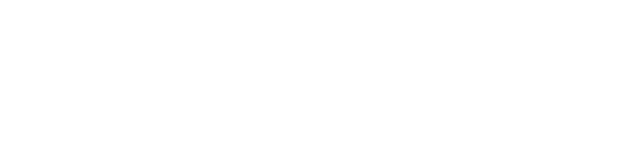
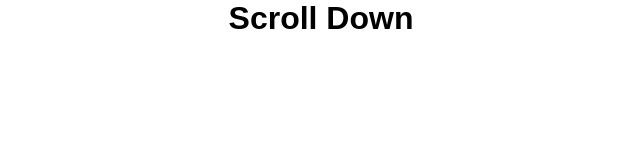
Before and after one commit to WasathTheekshana/shimara-web, a plain HTML site: page index.html in a window 1280 px wide. Shown: the whole page, without its empty margins (319-959 px from the left). Drawn offline with Linux system fonts and the light colour scheme.

Commit message:
the test commit

```diff
--- a/css/main.scss
+++ b/css/main.scss
@@ -0,0 +1,15 @@
+*{
+    margin: 0;
+    padding: 0;
+}
+
+.tikki{
+
+    font-family: arial;
+    font-weight: bolder;
+    text-align: center;
+    font-size: xx-large;
+    position: relative;
+
+
+}
--- a/index.html
+++ b/index.html
@@ -8,7 +8,7 @@
     <link rel="stylesheet" href="css/main.css">
 </head>
 <body>
-
+    <div class="tikki"><p>Scroll Down</p></div>
 
 </body>
 </html>
```
Also changed, not shown: css/main.css, 1 other file.
